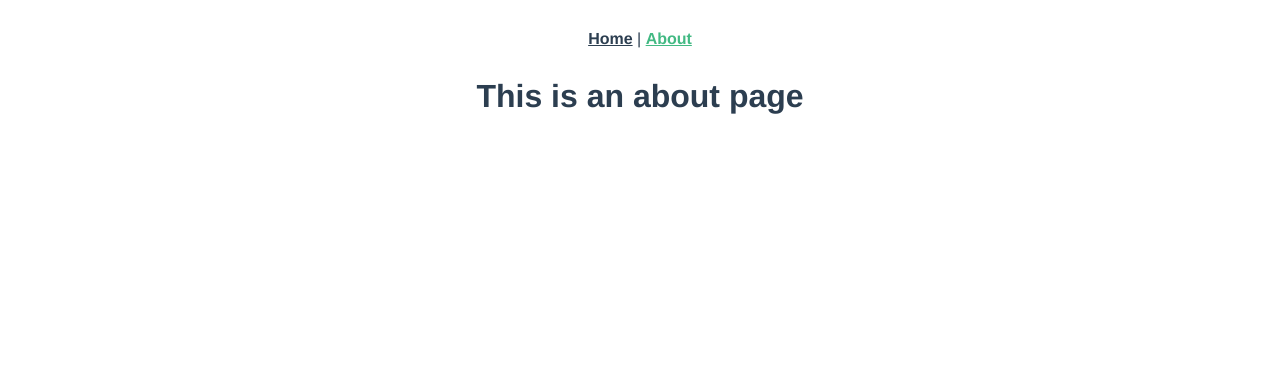
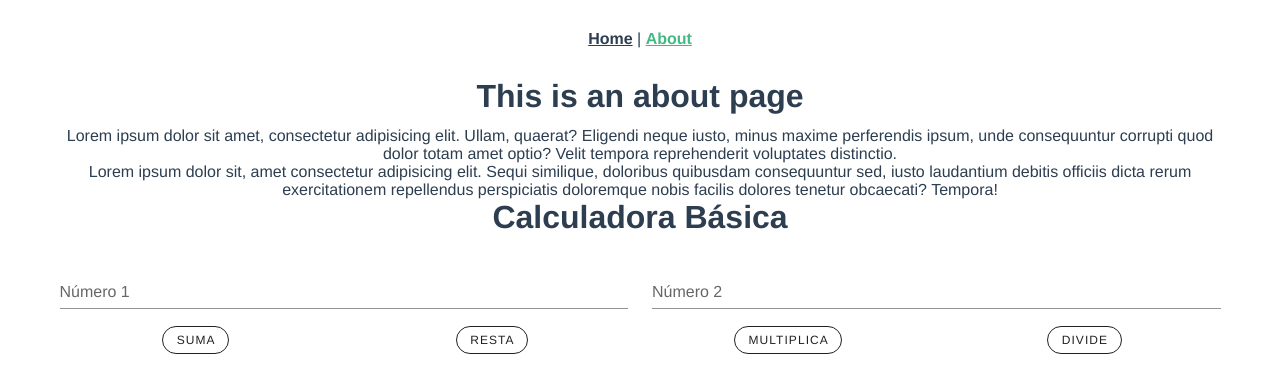
Before and after one commit to sovdlp/CICLO3UTP, a Vue app in the folder SEMANA3/dev/calculadora/: page /about in a window 1280 px wide. Shown: the top 392 px of the page. Built offline with nearby package versions, Linux system fonts and the light colour scheme.

Commit message:
aboutpage

```diff
--- a/SEMANA3/dev/calculadora/src/views/About.vue
+++ b/SEMANA3/dev/calculadora/src/views/About.vue
@@ -1,5 +1,17 @@
 <template>
   <div class="about">
     <h1>This is an about page</h1>
+    <calculadora-basica />
   </div>
 </template>
+
+<script>
+import CalculadoraBasica from '../components/CalculadoraBasica.vue'
+
+export default ({
+  name: 'About',
+  components: {
+    CalculadoraBasica
+  },
+})
+</script>
```
